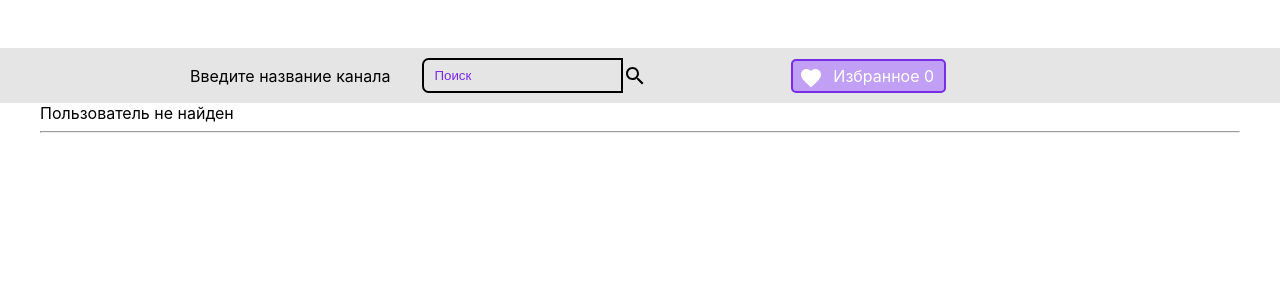
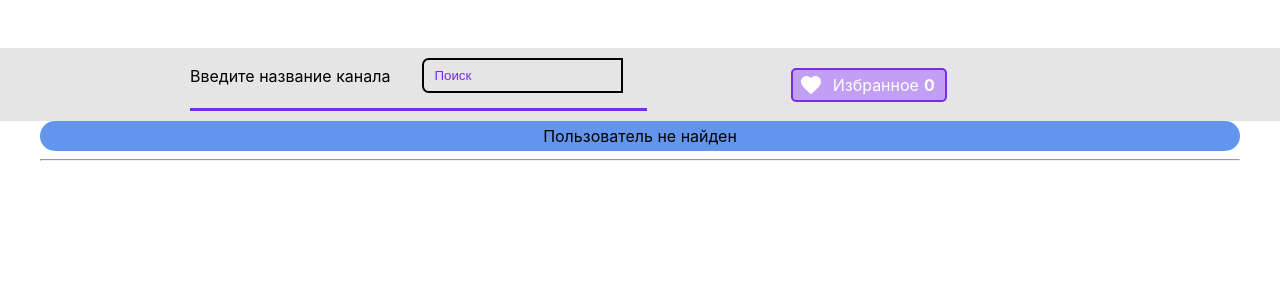
Before and after one commit to dmitry-uknowme/twitch-api, a Next.js app: page / in a window 1280 px wide. Shown: the top 300 px of the page. Built offline with nearby package versions, Linux system fonts and the light colour scheme.

Commit message:
add tabs

```diff
--- a/components/Channel/Channel.module.sass
+++ b/components/Channel/Channel.module.sass
@@ -2,7 +2,11 @@
     max-width: 1200px
     margin: auto
     &__info
+        background: cornflowerblue
+        border-radius: 5em
+        padding: 5px 20px
         display: flex
+        justify-content: center
         align-items: center
     &__logo
         max-width: 100px
--- /dev/null
+++ b/components/Favorites/Favorites.module.sass
@@ -0,0 +1,7 @@
+.favorites
+    max-width: 1200px
+    margin: auto
+    &__videos
+        display: flex
+        justify-content: space-around
+        flex-wrap: wrap
--- /dev/null
+++ b/components/Favorites/Favorites.tsx
@@ -0,0 +1,22 @@
+import React from 'react';
+import { useAppContext } from '../../context/AppContext';
+import VideoItem from '../VideoItem/VideoItem';
+import { favorites, favorites__videos } from './Favorites.module.sass';
+
+const Favorites = () => {
+	const { favoriteVideos, setFavoriteVideos } = useAppContext();
+
+	return (
+		<main className={favorites}>
+			<div className='favorites__info'>Избранное</div>
+			<hr />
+			<div className={favorites__videos}>
+				{favoriteVideos?.map((video: any, id: Number) => (
+					<VideoItem key={video._id} video={video} id={id} />
+				))}
+			</div>
+		</main>
+	);
+};
+
+export default Favorites;
--- a/components/Header/Header.module.sass
+++ b/components/Header/Header.module.sass
@@ -9,6 +9,8 @@
         max-width: 900px
         margin: auto
     &__search
+        cursor: pointer
+        transition: all 0.5s
         display: flex
         align-items: center
         &Label
@@ -28,16 +30,19 @@
                 border: 2px solid #772ce8
             &::placeholder
                 color: #772ce8
-    &__search._active
-        border-bottom: 1px solid #772ce8
-        padding-bottom: 12px
         &Btn
             margin-top: 4px
             cursor: pointer
             fill: #e5e5e5 !important
         &Btn._active
             fill: #000 !important
+    &__search._active
+        border-bottom: 3px solid #772ce8
+        padding-bottom: 15px
     &__favorite
+        transition: all 0.5s
+        display: flex
+        align-items: center
         cursor: pointer
         margin: auto
         position: relative
@@ -50,3 +55,11 @@
         &Icon
             position: absolute
             left: 4%
+        &Count
+            margin-left: 5px
+            font-weight: 700
+    &__favorite._active
+        border-bottom: 3px solid #772ce8
+        padding-bottom: 15px
+    &__favorite._active .header__favoriteIcon
+        fill: darkviolet !important
--- a/components/Header/Header.tsx
+++ b/components/Header/Header.tsx
@@ -1,17 +1,27 @@
 import React, { useEffect, useState, useContext } from 'react';
 import axios from 'axios';
 import { useAppContext } from '../../context/AppContext';
+import TabBarNav from '../TabBar/TabBarNav';
 import FavoriteIcon from '@material-ui/icons/Favorite';
-import { header, header__container, header__search, header__searchInput, header__searchLabel, header__searchBtn, header__favorite, header__favoriteIcon, _active } from './Header.module.sass';
+import SearchIcon from '@material-ui/icons/Search';
+import {
+	header,
+	header__container,
+	header__search,
+	header__searchInput,
+	header__searchLabel,
+	header__searchBtn,
+	header__favorite,
+	header__favoriteIcon,
+	header__favoriteCount,
+	_active,
+} from './Header.module.sass';
 import cn from 'classnames';
 
-import SearchIcon from '@material-ui/icons/Search';
-
 const Header: React.FC = () => {
-	const { channelData, setChannelData, channelVideos, setChannelVideos, favoriteVideos } = useAppContext();
+	const { channelData, setChannelData, channelVideos, setChannelVideos, favoriteVideos, activeTab, setActiveTab } = useAppContext();
 
 	const [userInput, setUserInput] = useState<string>('');
-	const [favoriteVideosCount, setFavoriteVideosCount] = useState<any>(0);
 
 	const isInputEmpty: boolean = userInput.trim() === '';
 
@@ -37,16 +47,16 @@ const Header: React.FC = () => {
 	return (
 		<header className={header}>
 			<div className={header__container}>
-				<div className={header__search}>
+				<div className={cn(header__search, { [_active]: activeTab === 'channel' })} onClick={() => setActiveTab('channel')}>
 					<label htmlFor='header__search-input' className={header__searchLabel}>
 						Введите название канала
 					</label>
 					<input type='text' className={header__searchInput} placeholder='Поиск' onChange={inputHandler} />
-
 					<SearchIcon className={cn(header__searchBtn, { [_active]: !isInputEmpty })} disabled={!isInputEmpty} onClick={searchUser}></SearchIcon>
 				</div>
-				<div className={header__favorite}>
-					<FavoriteIcon className={header__favoriteIcon}></FavoriteIcon> Избранное <span className='header__favorite-count'>{favoriteVideos.length}</span>
+				<div className={cn(header__favorite, { [_active]: activeTab === 'favorites' })} onClick={() => setActiveTab('favorites')}>
+					<FavoriteIcon className={header__favoriteIcon}></FavoriteIcon> Избранное
+					<span className={header__favoriteCount}>{favoriteVideos.length}</span>
 				</div>
 			</div>
 		</header>
--- /dev/null
+++ b/components/TabBar/TabBarNav.tsx
@@ -0,0 +1,19 @@
+import React from 'react';
+import cn from 'classNames';
+
+const TabBarNav = ({ navLabel, className, onChangeActiveTab }) => {
+	const classes = cn(className, 'nav-item');
+
+	return (
+		<button
+			type='button'
+			className={classes}
+			onClick={() => {
+				onChangeActiveTab(navLabel);
+			}}>
+			{navLabel}
+		</button>
+	);
+};
+
+export default TabBarNav;
--- a/context/AppContext.tsx
+++ b/context/AppContext.tsx
@@ -6,6 +6,7 @@ export function AppWrapper({ children }) {
 	const [channelData, setChannelData] = useState<object>();
 	const [channelVideos, setChannelVideos] = useState<object[]>();
 	const [favoriteVideos, setFavoriteVideos] = useState<object[]>([]);
+	const [activeTab, setActiveTab] = useState<string>('channel');
 	let sharedState = {
 		channelData,
 		setChannelData,
@@ -13,6 +14,8 @@ export function AppWrapper({ children }) {
 		setChannelVideos,
 		favoriteVideos,
 		setFavoriteVideos,
+		activeTab,
+		setActiveTab,
 	};
 
 	return <AppContext.Provider value={sharedState}>{children}</AppContext.Provider>;
--- a/pages/index.tsx
+++ b/pages/index.tsx
@@ -2,10 +2,11 @@ import React, { useEffect } from 'react';
 import Head from 'next/head';
 import Header from '../components/Header/Header';
 import Channel from '../components/Channel/Channel';
+import Favorites from '../components/Favorites/Favorites';
 import { useAppContext } from '../context/AppContext';
 
 const App: React.FC = () => {
-	const { favoriteVideos, setFavoriteVideos } = useAppContext();
+	const { favoriteVideos, setFavoriteVideos, activeTab, setActiveTab } = useAppContext();
 	useEffect(() => {
 		const ls = localStorage;
 		const favoriteVideosLS = JSON.parse(ls.getItem('favoriteVideos'));
@@ -22,7 +23,7 @@ const App: React.FC = () => {
 				<title>Twitch-search</title>t
 			</Head>
 			<Header />
-			<Channel />
+			{activeTab === 'channel' ? <Channel /> : activeTab === 'favorites' ? <Favorites /> : ''}
 		</div>
 	);
 };
```
Also changed, not shown: components/TabBar/TabBar.tsx (added, +62 -0 lines), components/TabBar/TabBarItem.tsx (added, +10 -0 lines).
